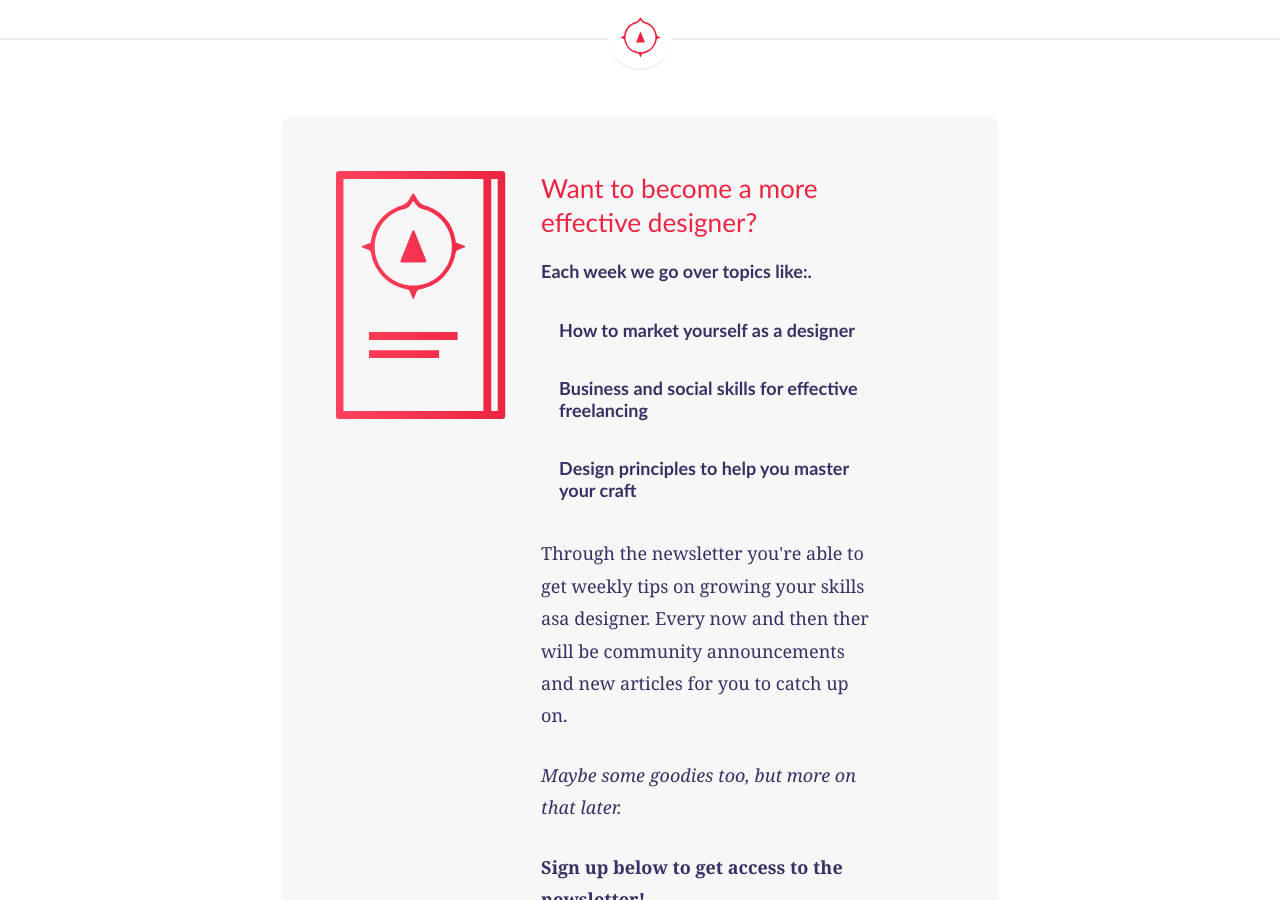
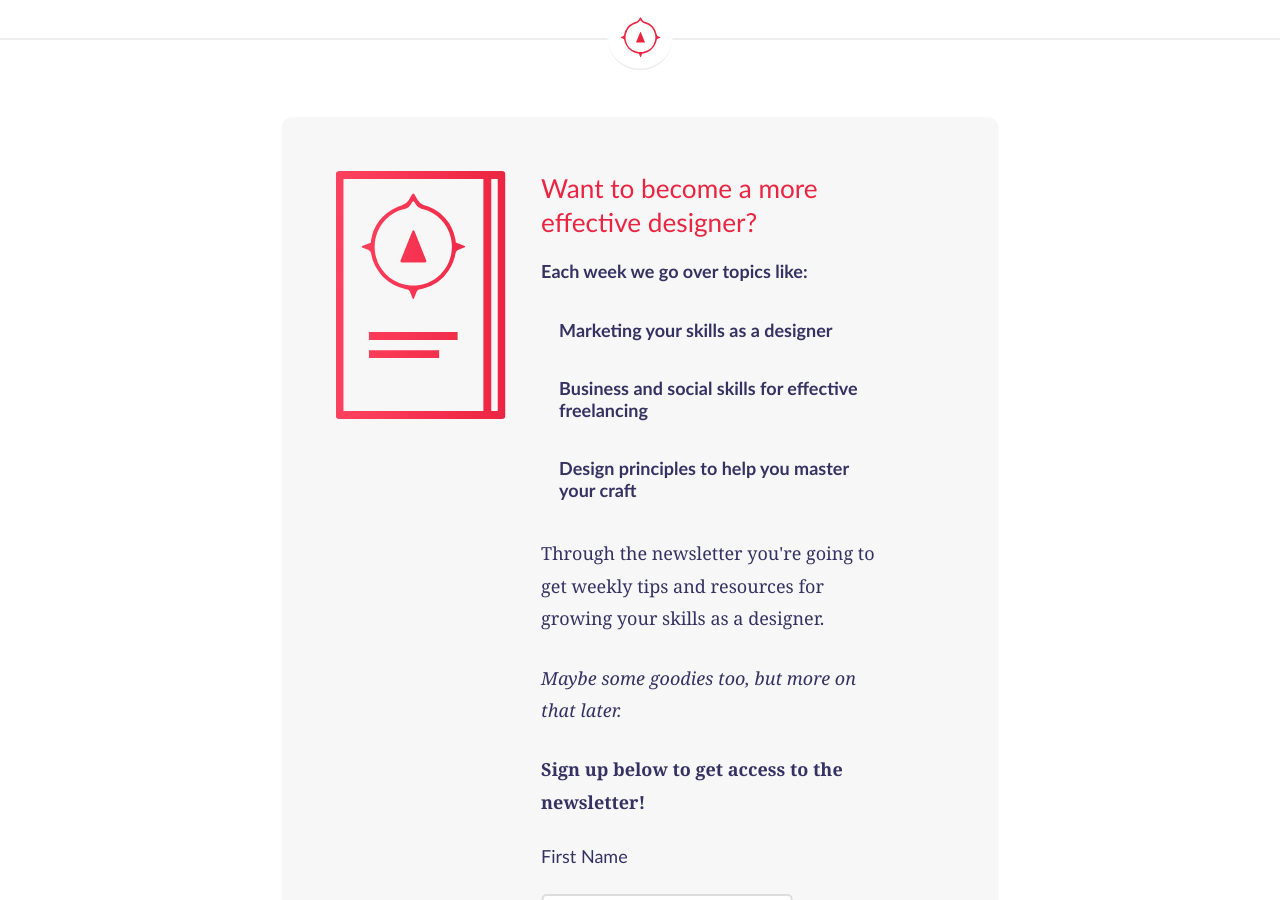
Before and after one commit to compassofdesign/site, a Jekyll site: the page built from index.html, in a window 1280 px wide and 900 px high, scrolled down 2187 px. Built offline with Jekyll 4.4.1, drawn with Linux system fonts in a browser that asks for light colours; nearby versions of some CDN libraries.

Commit message:
Update mailchimp.html

```diff
--- a/_includes/mailchimp.html
+++ b/_includes/mailchimp.html
@@ -12,14 +12,14 @@
         {%if page.url contains "course" %}<h5>While we're working hard at polishing the course and material, why not get started?</h5>
         {%endif%}
         {% if page.soon == true %}<h5>Get early access to new content</h5>{% endif %}
-        {%if page.url contains "community" %}<h5>Get in the right environment to level up your design skills each week.</h5>{%endif %}
-        <h5>Each week we go over topics like:.</h5>
+        {%if page.url contains "community" %}<h6>Get in the right environment to level up your design skills each week.</h5>{%endif %}
+        <h5>Each week we go over topics like:</h6>
         <ul>
-          <li><strong>How to market yourself as a designer</strong></li>
+          <li><strong>Marketing your skills as a designer</strong></li>
           <li><strong>Business and social skills for effective freelancing</strong></li>
           <li><strong>Design principles to help you master your craft</strong></li>
         </ul>
-        <p>Through the newsletter you're able to get weekly tips on growing your skills asa designer. Every now and then ther will be community announcements and new articles for you to catch up on.</p>
+        <p>Through the newsletter you're going to get weekly tips and resources for growing your skills as a designer.</p>
         <p><em>Maybe some goodies too, but more on that later.</em></p>
         <p><strong>Sign up below to get access to the newsletter!</strong></p>
 
```
